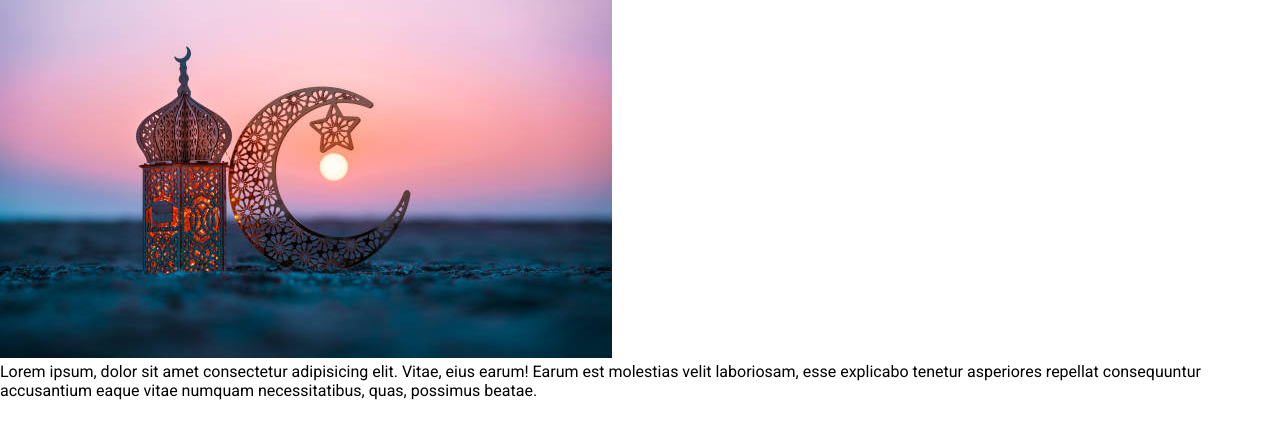
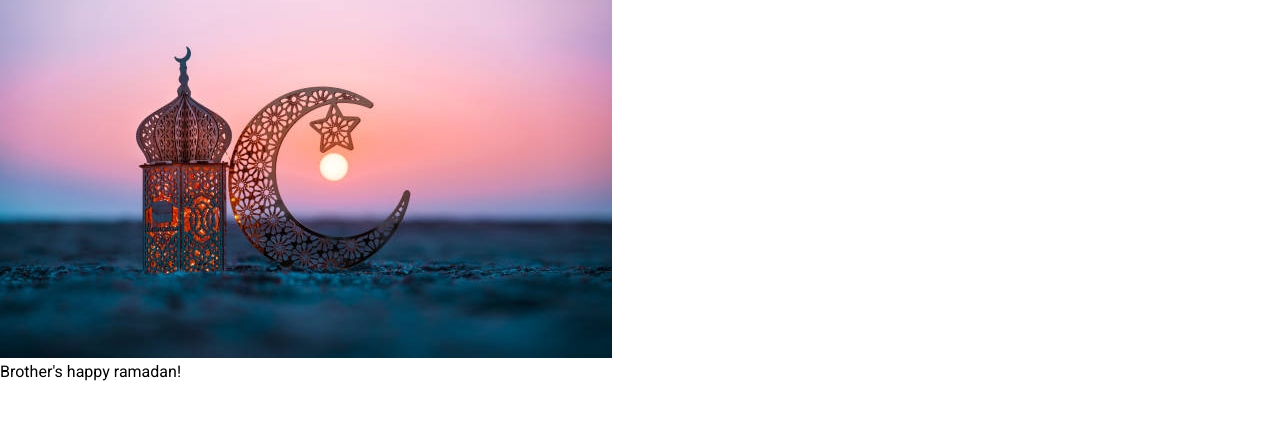
Before and after one commit to KenzhebaevNursultan/ramadan, a plain HTML site: page index.html in a window 1280 px wide. Shown: the part 60-498 px from the top of the page. Drawn offline with Linux system fonts and the light colour scheme.

```diff
--- a/index.html
+++ b/index.html
@@ -10,12 +10,7 @@
     <div>
       <h1>Peaksoft House</h1>
       <img src="./istockphoto-2018101881-612x612.jpg" alt="#" />
-      <p>
-        Lorem ipsum, dolor sit amet consectetur adipisicing elit. Vitae, eius
-        earum! Earum est molestias velit laboriosam, esse explicabo tenetur
-        asperiores repellat consequuntur accusantium eaque vitae numquam
-        necessitatibus, quas, possimus beatae.
-      </p>
+      <p>Brother's happy ramadan!</p>
     </div>
   </body>
 </html>
--- a/script.js
+++ b/script.js
@@ -1 +1,4 @@
-let perem = 0
+let perem = 0;
+function helloWorld() {
+  console.log("Hell World");
+}
```
